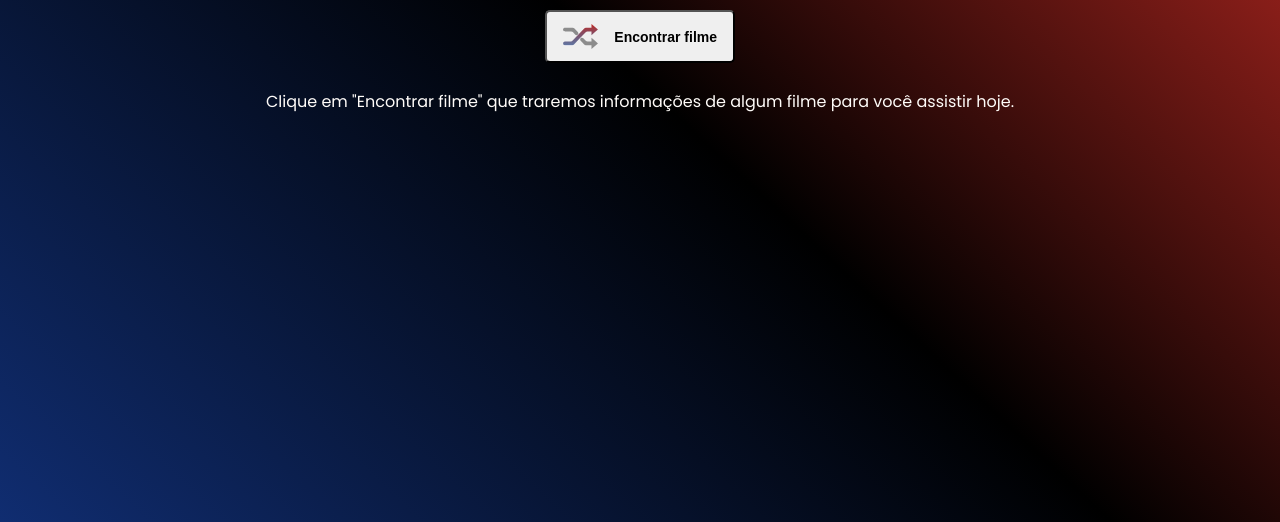
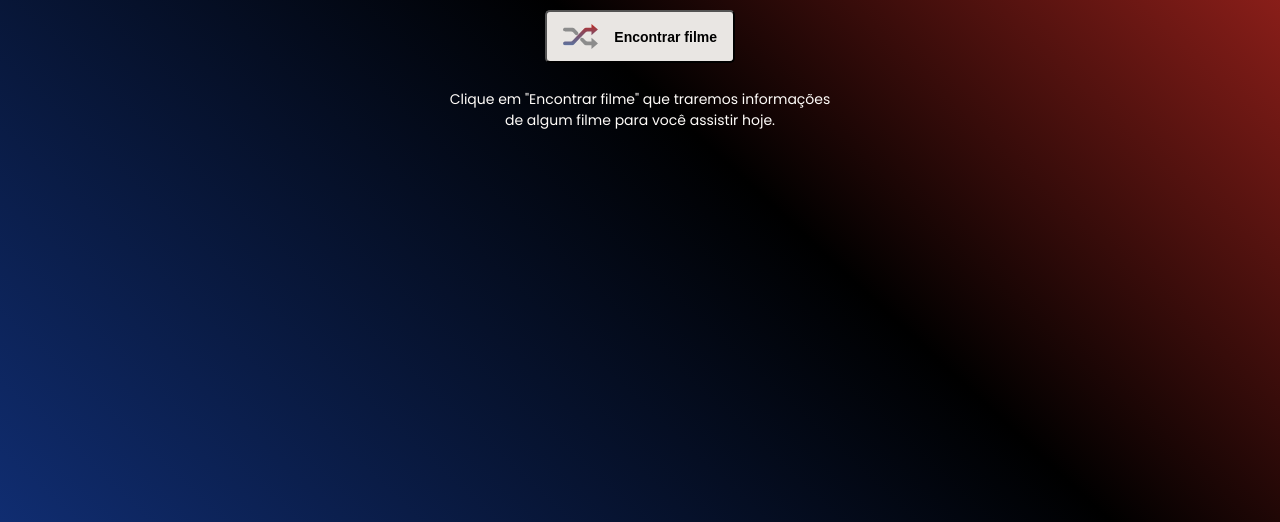
Before and after one commit to raiane-oliveira/Rocketflix, a plain HTML site: page index.html in a window 1280 px wide. Shown: the part 278-800 px from the top of the page. Drawn offline with Linux system fonts and the light colour scheme.

Commit message:
feat: paragraph app styles

```diff
--- a/styles.css
+++ b/styles.css
@@ -59,6 +59,7 @@ body {
     margin: 3rem auto 2.6rem auto;
     padding: 1.2rem 1.6rem;
     border-radius: 0.5rem;
+    background-color: var(--bg-button);
     cursor: pointer;
 
     font-size: 1.4rem;
@@ -79,3 +80,13 @@ body {
     height: 2.5rem;
     background: url(assets/shuffle.svg) no-repeat center / 3.5rem 2.5rem;
 }
+
+/* Paragraph app */
+.paragraph-app {
+    max-width: 38.1rem;
+    margin: 0 auto;
+
+    font-size: 1.4rem;
+    font-weight: 400;
+    line-height: 2.1rem;
+}
```
